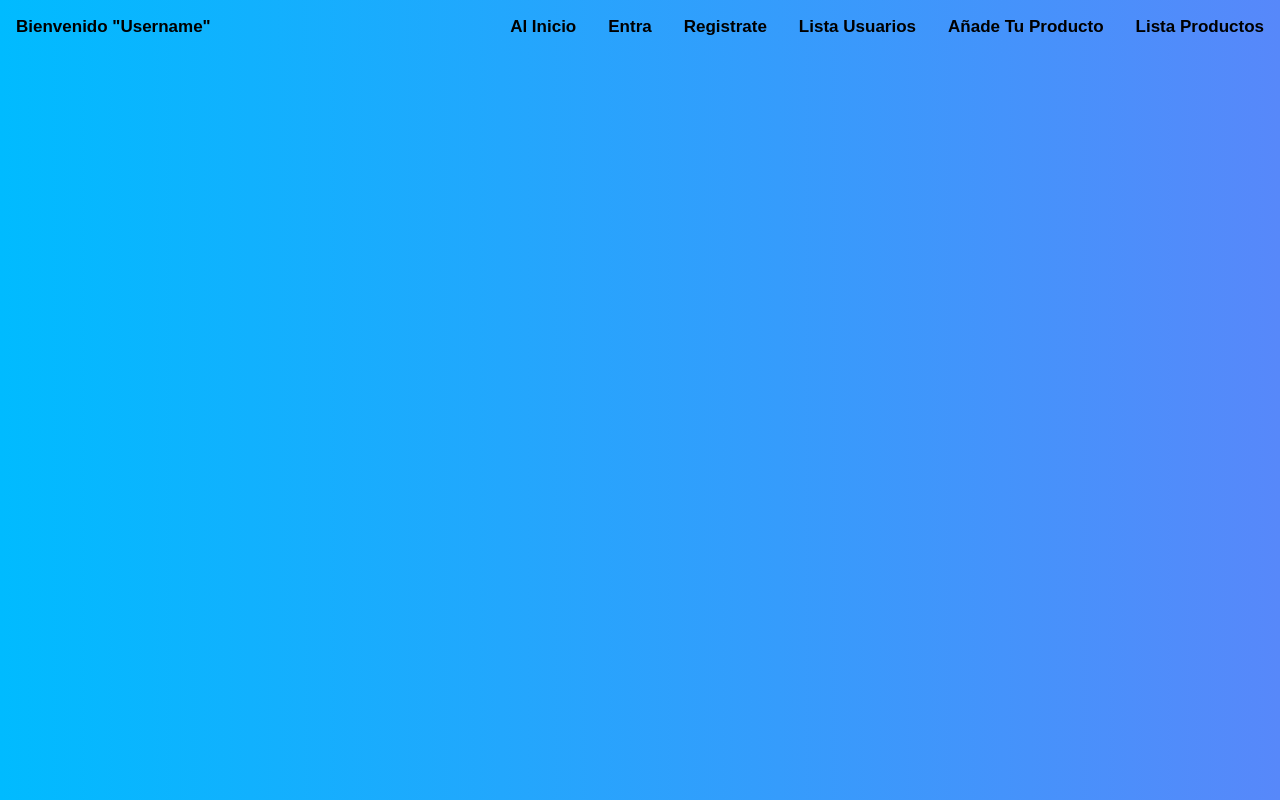
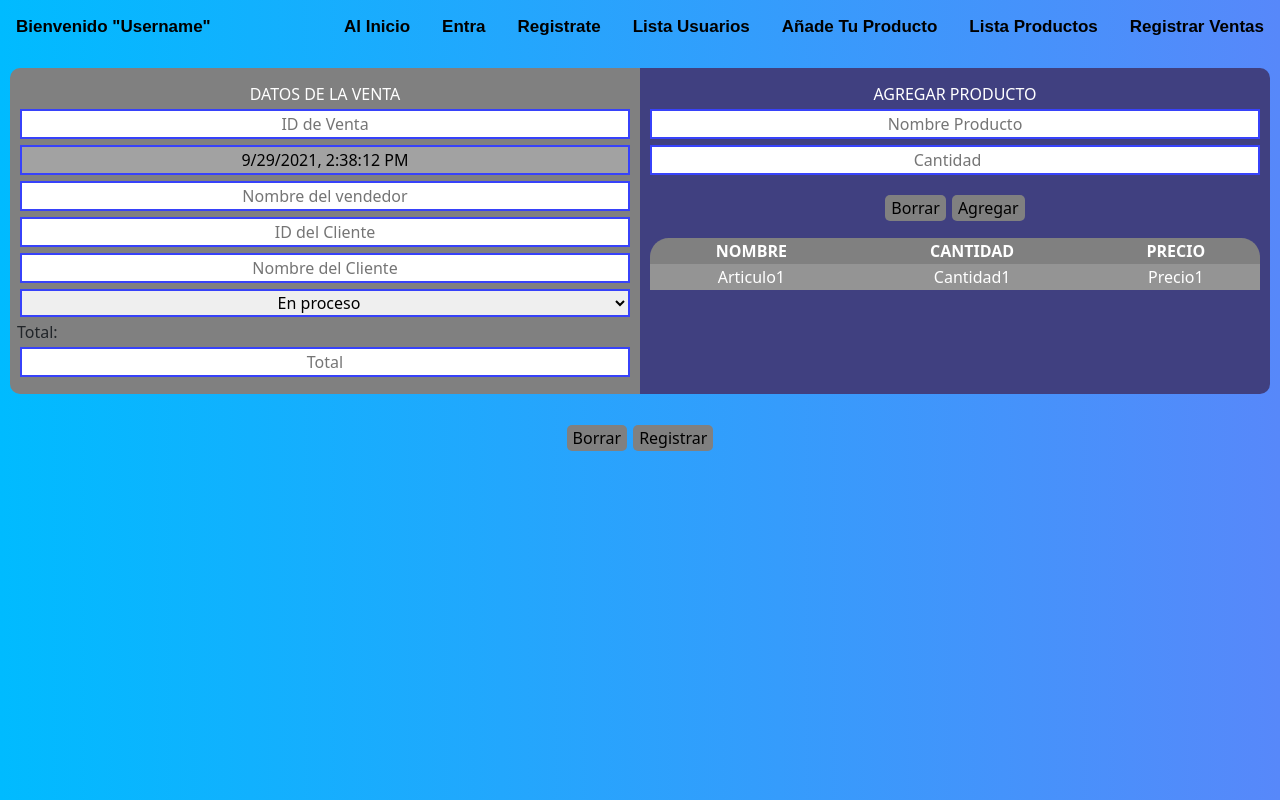
Before and after one commit to EZBuy47/FrontEnd, a React (Create React App) app: page /AddSales in a window 1280 px wide. Built offline with nearby package versions, Linux system fonts and the light colour scheme.

Commit message:
Add Sales
Se agrego interfaz para registro de ventas

```diff
--- a/src/App.js
+++ b/src/App.js
@@ -1,7 +1,7 @@
 import './App.css';
 import Register from './Views/Register';
 import LandingPage from './LandingPage';
-import {Route} from 'react-router-dom';
+import { Route } from 'react-router-dom';
 import HeaderNoLogin from './Views/HeaderNoLogin';
 import Login from './Views/Login';
 import AllUsers from './Views/AllUsers';
@@ -10,22 +10,23 @@ import AddProducts from './Views/AddProduct';
 import AllProducts from './Views/AllProducts';
 import UpdateProducts from './Views/UpdateProducts';
 import 'bootstrap/dist/css/bootstrap.min.css';
+import AddSales from './Views/AddSales';
 function App() {
 
-  return(
+  return (
 
     <div className="App" >
-
-  <HeaderNoLogin />
-  <Route exact path  ="/" component={LandingPage}/>
-  <Route exact path  ="/Register" component={Register}/>
-  <Route exact path  ="/Login" component={Login}/>
-  <Route exact path  ="/AllUsers" component={AllUsers}/>
-  <Route exact path  ="/UpdateUsers/:id" component={UpdateUsers}/>
-  <Route exact path  ="/AddProducts" component={AddProducts}/>
-  <Route exact path  ="/AllProducts" component={AllProducts}/>
-  <Route exact path  ="/UpdateProducts/:id" component={UpdateProducts}/>
-  </div>);
-  }
+      <HeaderNoLogin />
+      <Route exact path="/" component={LandingPage} />
+      <Route exact path="/Register" component={Register} />
+      <Route exact path="/Login" component={Login} />
+      <Route exact path="/AllUsers" component={AllUsers} />
+      <Route exact path="/UpdateUsers/:id" component={UpdateUsers} />
+      <Route exact path="/AddProducts" component={AddProducts} />
+      <Route exact path="/AllProducts" component={AllProducts} />
+      <Route exact path="/UpdateProducts/:id" component={UpdateProducts} />
+      <Route exact path="/AddSales" component={AddSales} />
+    </div>);
+}
 
 export default App;
--- /dev/null
+++ b/src/Views/AddSales.css
@@ -0,0 +1,112 @@
+.sales-container {
+    width: auto;
+    display: flex;
+    flex-direction: row;
+    flex-wrap: wrap;
+    padding: 14px 10px;
+    justify-content: center;
+}
+
+.second-container {
+    width: 50%;
+    display: flex;
+    background: gray;
+    flex-direction: column;
+    flex-wrap: wrap;
+    align-content: center;
+    padding: 14px 10px;
+    border-bottom-left-radius: 10px;
+    border-top-left-radius: 10px;
+}
+
+.second-container input[type="text"], .second-container select{
+    width: 100%;
+    margin: 3px;
+    text-align: center;
+    border: 2px solid #3742fa;
+    outline: none;
+    color: black;
+    transition: 0.25s;
+}
+
+.products-container {
+    width: 50%;
+    display: flex;
+    background: rgb(64, 64, 128);
+    flex-direction: column;
+    flex-wrap: wrap;
+    align-content: center;
+    padding: 14px 10px;
+    border-bottom-right-radius: 10px;
+    border-top-right-radius: 10px;
+}
+
+.add-products {
+    width: 100%;
+    display: flex;
+    flex-direction: column;
+    flex-wrap: wrap;
+    align-content: center;
+}
+
+.add-products input[type="text"], .add-products input[type="number"]{
+    width: 100%;
+    margin: 3px;
+    text-align: center;
+    border: 2px solid #3742fa;
+    outline: none;
+    color: black;
+    transition: 0.25s;
+}
+
+.title-add-products {
+    text-align: center;
+    color: #fff;
+    text-transform: uppercase;
+    font-size: medium;
+}
+
+.add-buttons {
+    display: flex;
+    flex-direction: row;
+    flex-wrap: wrap;
+    padding: 14px 10px;
+    justify-content: center;
+}
+
+.register-buttons {
+    display: flex;
+    flex-direction: row;
+    flex-wrap: wrap;
+    padding: 14px 10px;
+    justify-content: center;
+}
+
+.main-container button {
+    margin: 3px;
+    border: none;
+    background: gray;
+    border-radius: 5px;
+    transition: 0.25s;
+}
+
+.main-container button:hover {
+    margin: 3px;
+    border: none;
+    background: rgba(128, 128, 128, 0.514);
+    border-radius: 5px;
+    transition: 0.25s;
+}
+
+.table-products {
+    width: 100%;
+    background: gray;
+    /* fallback for old browsers */
+    color: white;
+    border-radius: 0.5cm;
+    text-align: center;
+}
+
+.table-products tbody {
+    background: rgb(148, 148, 148);
+}
--- /dev/null
+++ b/src/Views/AddSales.js
@@ -0,0 +1,62 @@
+import React from "react";
+import { useState } from 'react';
+import Axios from 'axios';
+import './AddSales.css'
+
+function AddSales() {
+    return (
+        <div className="main-container">
+            <div className="sales-container">
+                <div className="second-container">
+                    <label className="title-add-products"> Datos de la venta </label>
+                    <input type="text" placeholder="ID de Venta"></input>
+                    <input type="text" disabled value={new Date().toLocaleString() + ""}></input>
+                    <input type="text" placeholder="Nombre del vendedor"></input>
+                    <input type="text" placeholder="ID del Cliente"></input>
+                    <input type="text" placeholder="Nombre del Cliente"></input>
+                    <select>
+                        <option selected> En proceso </option>
+                        <option> Entregada </option>
+                        <option> Cancelada </option>
+                    </select>
+                    <label> Total: </label> <input type="text" placeholder="Total"></input>
+                </div>
+                <div className="products-container">
+                    <div className="add-products">
+                        <label className="title-add-products"> Agregar Producto </label>
+                        <input type="text" placeholder="Nombre Producto"></input>
+                        <input type="number" placeholder="Cantidad"></input>
+                        <div className="add-buttons">
+                            <button> Borrar </button>
+                            <button> Agregar </button>
+                        </div>
+                    </div>
+                    <div className="list-products">
+                        <table class="table-products">
+                            <thead >
+                                <tr >
+                                    <th scope="col" > NOMBRE </th>
+                                    <th scope="col" > CANTIDAD </th>
+                                    <th scope="col" > PRECIO </th>
+                                </tr>
+                            </thead>
+                            <tbody>
+                                <tr>
+                                    <td> Articulo1 </td>
+                                    <td> Cantidad1 </td>
+                                    <td> Precio1 </td>
+                                </tr>
+                            </tbody>
+                        </table>
+                    </div>
+                </div>
+            </div>
+            <div className="register-buttons" >
+                <button > Borrar </button>
+                <button > Registrar </button>
+            </div>
+        </div>
+    )
+}
+
+export default AddSales;
--- a/src/Views/HeaderNoLogin.js
+++ b/src/Views/HeaderNoLogin.js
@@ -16,6 +16,7 @@ function HeaderNoLogin(){
            <Link to="/AllUsers">Lista Usuarios</Link>
            <Link to="/AddProducts">Añade Tu Producto</Link>
            <Link to="/AllProducts">Lista Productos</Link>
+           <Link to="/AddSales">Registrar Ventas</Link>
            </div>
         </div>
         </body>
```
